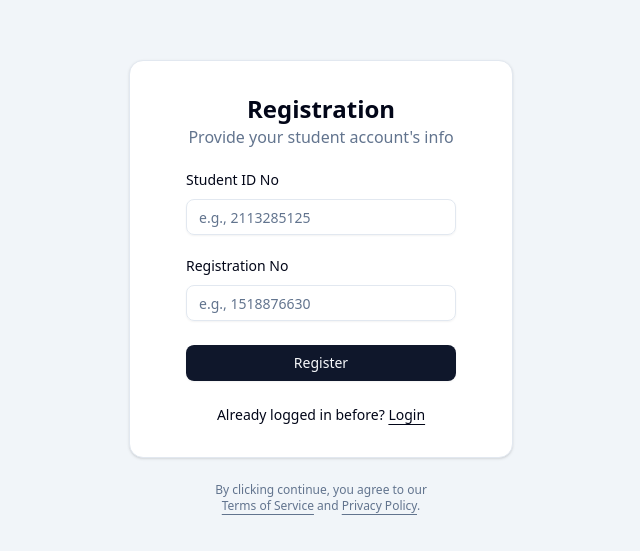
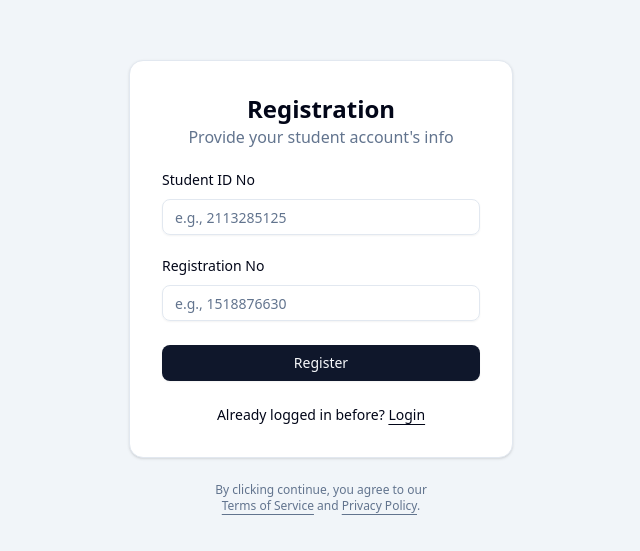
Before and after one commit to Imranhasanrimon/ibaru-client, a React (Vite) app: page /register in a window 1280 px wide. Shown: the part 113-664 px from the top of the page, without its empty margins (319-959 px from the left). Built offline with nearby package versions, Linux system fonts and the light colour scheme; no server answers.

Commit message:
setting loading spinner perfectly

```diff
--- a/src/pages/login/Login.jsx
+++ b/src/pages/login/Login.jsx
@@ -26,6 +26,8 @@ const Login = ({
         } catch (err) {
             //error handling should be done
             console.log(err);
+
+        } finally {
             setLoading(false)
         }
     }
--- a/src/pages/register/Register.jsx
+++ b/src/pages/register/Register.jsx
@@ -22,8 +22,9 @@ const Register = ({
             console.log(res);
         } catch (err) {
             //error handling should be done
+            console.log(err);
+        } finally {
             setLoading(false)
-            console.log(err);
         }
     }
 
@@ -35,7 +36,7 @@ const Register = ({
                 <div className={cn("flex flex-col gap-6", className)} {...props}>
                     <Card className="overflow-hidden p-0">
                         <CardContent>
-                            <form onSubmit={handleSubmit(onSubmit)} className="p-6 md:p-8">
+                            <form onSubmit={handleSubmit(onSubmit)} className="py-6 md:py-8 md:px-2">
                                 <div className="flex flex-col gap-6">
                                     <div className="flex flex-col items-center text-center">
                                         <h1 className="text-2xl font-bold">Registration</h1>
```
